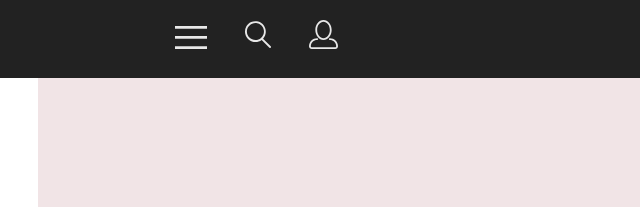
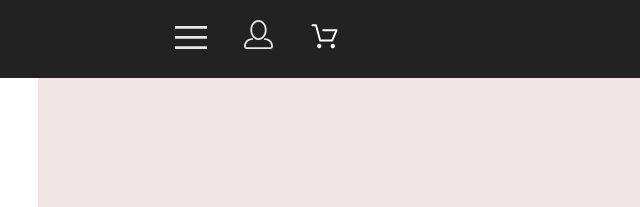
Before and after one commit to MukhametovUR/gb_professional_layout, a website: page index.html in a window 1280 px wide. Shown: the top 207 px of the page, 640-1280 px from the left. Drawn offline with nearby package versions, Linux system fonts and the light colour scheme; files that its build step writes are made by us from their sources.

Commit message:
update index.html in the header

```diff
--- a/index.html
+++ b/index.html
@@ -25,11 +25,11 @@
                     <img src="./img/burger.svg" alt="burger">
                 </a>
                 <a class="header__link" href="#">
-                    <img src="./img/search.svg" alt="burger">
+                    <img src="./img/person.svg" alt="burger">
                 </a>
 
                 <a class="header__link" href="/registration.html">
-                    <img src="./img/person.svg" alt="man">
+                    <img src="./img/track.svg" alt="man">
                 </a>
             </div>
         </div>
```
